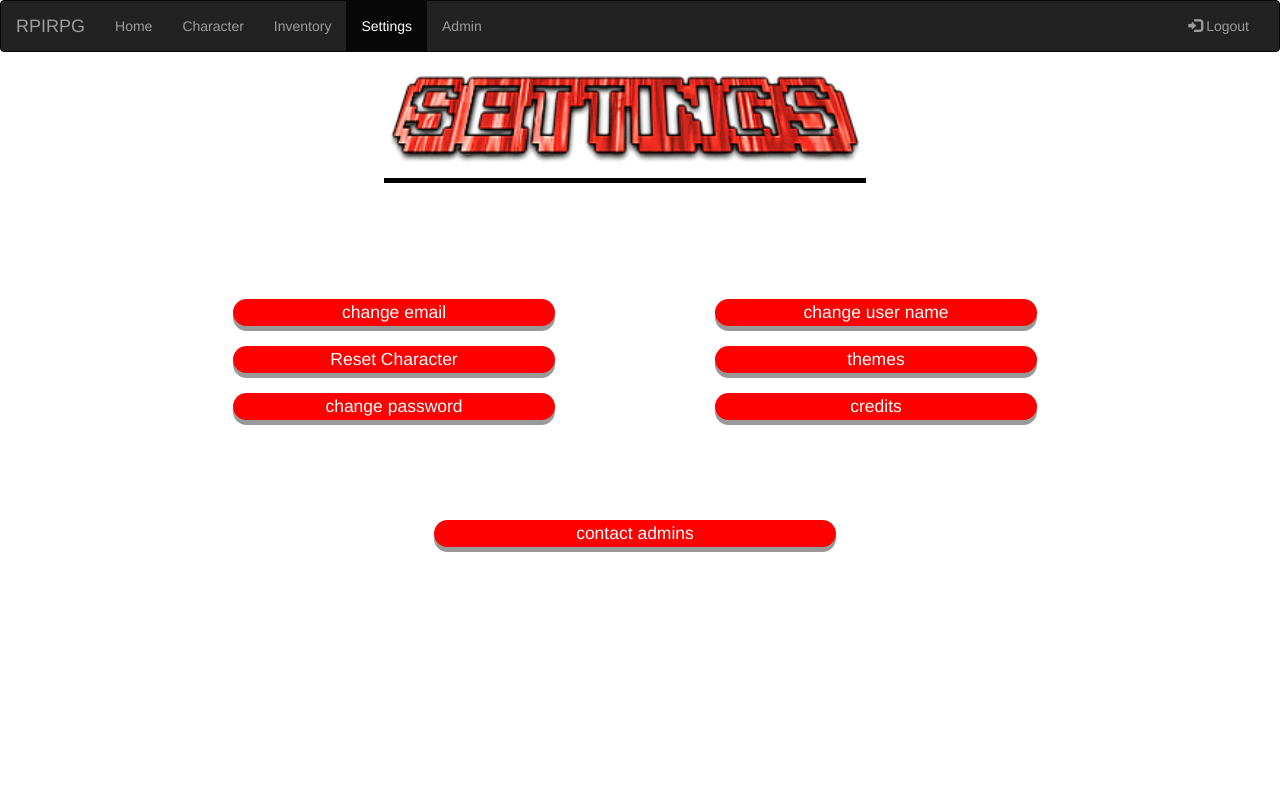
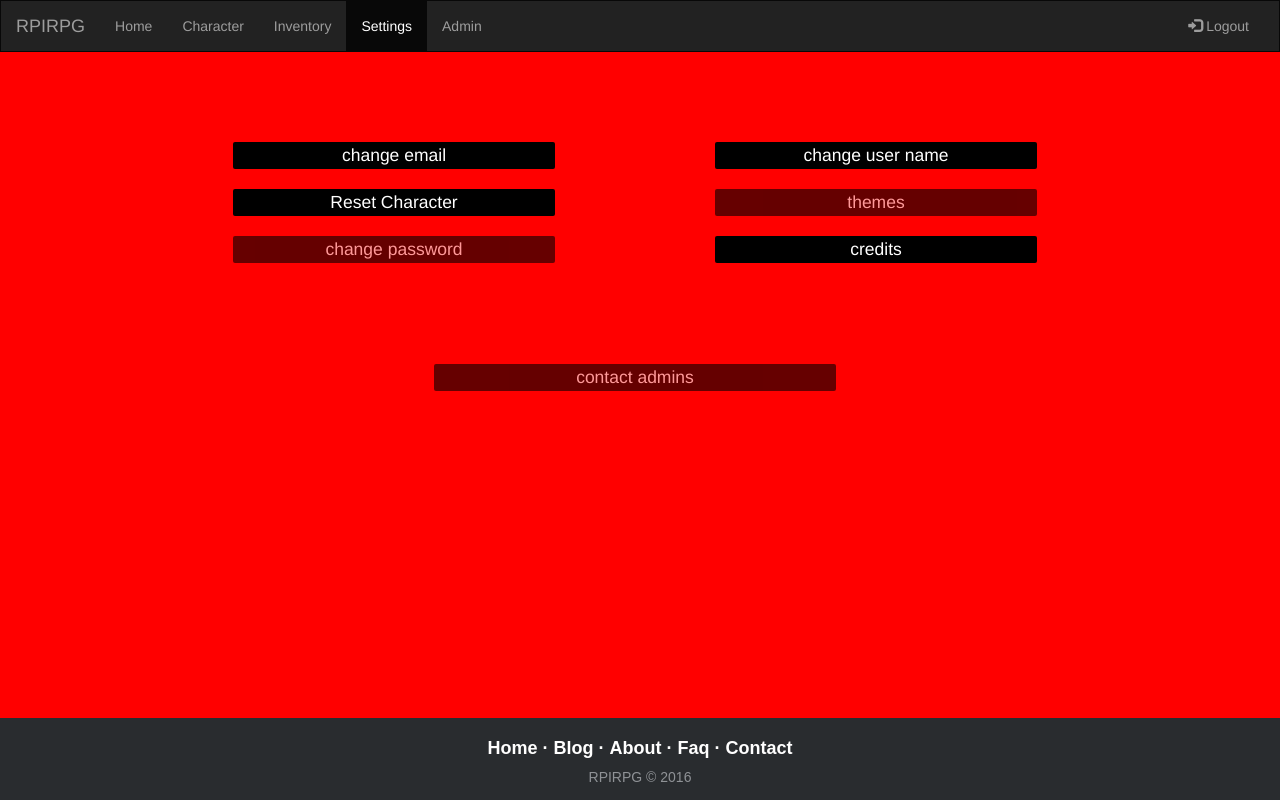
Before and after one commit to iveyd/Websys-Group2-Projects, a PHP site: page /settings.html in a window 1280 px wide. Run offline with PHP 8.4, Linux system fonts and the light colour scheme.

Commit message:
added functionality to credits button and disabled the themes, contact admins, and change password buttons

```diff
--- a/resources/javascript/settings.js
+++ b/resources/javascript/settings.js
@@ -7,6 +7,16 @@ $(document).ready(function(){
  });
  $("#pass_popup").click(function(){
   passshow();
+ });
+ $("#credit_popup").click(function(){
+  creditshow();
+ });
+
+ $("#cancel_credit").click(function(){
+  credithide();
+ });
+ $("#close_credit").click(function(){
+  credithide();
  });
 
  $("#cancel_email").click(function(){
@@ -68,3 +78,15 @@ function passhide()
  $("#pass_box").fadeToggle();
  $("#pass_box").css({"visibility":"hidden","display":"none"});
 }
+
+function creditshow()
+{
+ $("#credit_box").fadeToggle();
+ $("#credit_box").css({"visibility":"visible","display":"block"});
+}
+
+function credithide()
+{
+ $("#credit_box").fadeToggle();
+ $("#credit_box").css({"visibility":"hidden","display":"none"});
+}
--- a/resources/stylesheets/settings.css
+++ b/resources/stylesheets/settings.css
@@ -1,7 +1,11 @@
-img {
+body {
+  background-color: #ff0000;
+}
+
+/*img {
 	width: 60%;
 	margin: 0 auto 25px auto;
-}
+}*/
 
 #title {
 	width: 60%;
@@ -28,9 +32,98 @@ img {
   height: 100%;
 }
 
+/* Set black background color, white text and some padding */
+footer {
+  background-color: #555;
+  color: white;
+  padding: 15px;
+}
+
+/* On small screens, set height to 'auto' for sidenav and grid */
+@media screen and (max-width: 767px) {
+  .sidenav {
+    height: auto;
+    padding: 15px;
+  }
+  .row.content {height:auto;}
+}
+
+.footer-basic-centered{
+  background-color: #292c2f;
+  box-shadow: 0 1px 1px 0 rgba(0, 0, 0, 0.12);
+  box-sizing: border-box;
+  width: 100%;
+  text-align: center;
+  font: normal 18px sans-serif;
+
+  padding: 15px;
+  margin-top: 80px;
+}
+
+footer {
+  background-color: #555;
+  color: white;
+  padding: 15px;
+  position: absolute;
+  bottom: 0;
+  width: 100%;
+}
+
+/*.footer-basic-centered .footer-company-motto{
+  color:  #8d9093;
+  font-size: 24px;
+  margin: 0;
+}*/
+
+.footer-basic-centered .footer-company-name{
+  color:  #8f9296;
+  font-size: 14px;
+  margin: 0;
+}
+
+.footer-basic-centered .footer-links{
+  list-style: none;
+  font-weight: bold;
+  color:  #ffffff;
+  padding: 5px 0 10px;
+  margin: 0;
+}
+
+.footer-basic-centered .footer-links a{
+  display:inline-block;
+  text-decoration: none;
+  color: inherit;
+}
+
+/* If you don't want the footer to be responsive, remove these media queries */
+
+@media (max-width: 600px) {
+
+  .footer-basic-centered{
+    padding: 35px;
+  }
+
+  .footer-basic-centered .footer-company-motto{
+    font-size: 18px;
+  }
+
+  .footer-basic-centered .footer-company-name{
+    font-size: 12px;
+  }
+
+  .footer-basic-centered .footer-links{
+    font-size: 14px;
+    padding: 25px 0 20px;
+  }
+
+  .footer-basic-centered .footer-links a{
+    line-height: 1.8;
+  }
+}
+
 .button {
-	background-color: #FF0000;
-	border-radius: 15px;
+	background-color: black;
+	border-radius: 2px;
 	outline: none;
 	width: 100%;
 	border: none;
@@ -39,42 +132,38 @@ img {
 	font-size: 125%;
 	margin: 10px;
 	cursor: pointer;
-	box-shadow: 0 5px #999;
 }
 
 .button:hover {
-    background-color: #3e8e41; /* Green */
-    color: white;
+    background-color: white;
+    color: black;
 }
 
 .button:active {
-  background-color: #3e8e41;
-  box-shadow: 0 2px #666;
+  background-color: white;
   transform: translateY(4px);
 }
 
 .button_popup {
-	background-color: #FF0000;
-	border-radius: 15px;
+	background-color: black;
+	border-radius: 2px;
 	outline: none;
-	width: 55%;
+	width: 60%;
 	border: none;
 	color: white;
 	text-align: center;
 	font-size: 125%;
 	margin: 10px;
 	cursor: pointer;
-	box-shadow: 0 5px #999;
 }
 
 .button_popup:hover {
-    background-color: #3e8e41; /* Green */
-    color: white;
+    background-color: red;
+    color: black;
 }
 
 .button_popup:active {
-  background-color: #3e8e41;
-  box-shadow: 0 2px #666;
+  background-color: red;
   transform: translateY(4px);
 }
 
@@ -84,8 +173,7 @@ img {
 
 input[type=text], select {
 	margin: 4px;
-	border-radius: 4px;
-	color: red;
+	color: black;
 	font-size: 125%;
 }
 
@@ -123,21 +211,7 @@ input[type=text], select {
 	background-color: ;
 }
 
-/* Set black background color, white text and some padding */
-footer {
-  background-color: #555;
-  color: white;
-  padding: 15px;
-}
 
-/* On small screens, set height to 'auto' for sidenav and grid */
-@media screen and (max-width: 767px) {
-  .sidenav {
-    height: auto;
-    padding: 15px;
-  }
-  .row.content {height:auto;}
-}
 
 
 
@@ -152,13 +226,13 @@ footer {
  visibility:hidden;
  display:none;
  width:30%;
- background-color:#BDBDBD;
+ background-color:white;
  position:fixed;
  left:35%;
  top:30%;
- border-radius:10px;
- border:2px solid grey;
- box-shadow:0px 0px 10px 0px grey;
+ border-radius:2px;
+ /*border:2px solid black;*/
+ /*box-shadow:0px 0px 10px 0px grey;*/
  font-family:helvetica;
 }
 .popup .cancel_button /*#email_alert*/
@@ -167,14 +241,14 @@ footer {
  margin-top:4px;
  margin-bottom:4px;
  margin-right:5px;
- background-color:grey;
+ background-color:black;
  border:none;
  color:white;
  padding:5px;
- border-radius:1000px;
+ border-radius:2px;
  width:25px;
- border:1px solid #424242;
- box-shadow:0px 0px 10px 0px grey;
+ /*border:1px solid black;*/
+ /*box-shadow:0px 0px 10px 0px grey;*/
  cursor:pointer;
 }
 
@@ -186,10 +260,45 @@ footer {
  height:30px;
  line-height:30px;
  font-size:16px;
- background-color:grey;
+ background-color:black;
  color:white;
  border:none;
  margin-bottom:10px;
  border-radius:2px;
  cursor:pointer;
 }
+
+.close_button:hover {
+    background-color: red;
+    color: black;
+}
+
+.close_button:active {
+  background-color: red;
+  transform: translateY(4px);
+}
+
+.cancel_button:hover {
+    background-color: red;
+    color: black;
+}
+
+.cancel_button:active {
+  background-color: red;
+  transform: translateY(4px);
+}
+
+.disabled {
+	background-color: black;
+	border-radius: 2px;
+	outline: none;
+	width: 100%;
+	border: none;
+	color: white;
+	text-align: center;
+	font-size: 125%;
+	margin: 10px;
+	cursor: pointer;
+    opacity: 0.6 !important;
+    cursor: not-allowed !important;
+}
--- a/settings.html
+++ b/settings.html
@@ -5,10 +5,12 @@
   <meta charset="utf-8">
   <meta name="viewport" content="width=device-width, initial-scale=1">
   <title>Settings</title>
-  <link rel="stylesheet" href="resources/stylesheets/settings.css">
+
   <script src="https://ajax.googleapis.com/ajax/libs/jquery/1.12.4/jquery.min.js"></script>
   <script type="text/javascript" src="../resources/javascript/settings.js"></script>
   <link rel="stylesheet" href="https://maxcdn.bootstrapcdn.com/bootstrap/3.3.7/css/bootstrap.min.css">
+
+  <link rel="stylesheet" href="resources/stylesheets/settings.css">
 </head>
 
 <body>
@@ -41,7 +43,7 @@
     <div class="col-sm-2 sidenav">
     </div>
     <div id="settings" class="col-md-8 text-center">
-      <img id="title" src="resources/images/Settings.png" alt="settings">
+      <!-- <img id="title" src="resources/images/Settings.png" alt="settings"> -->
         <div class="form-inline">
             <section>
               <section class="col-1">
@@ -60,7 +62,7 @@
                   <input name="charreset" type="submit" class="button" value="Reset Character">
                 </form>
 
-                <button class="button" id="pass_popup">change password</button>
+                <button class="disabled" id="pass_popup">change password</button>
                 <div id="pass_box" class="popup">
                   <input type="button" id="cancel_pass" class="cancel_button" value="X">
                   <form action="../resources/php/settings.php" class="form_popup" method="POST">
@@ -84,12 +86,18 @@
                   <input type="button" id="close_user" class="close_button" value="Cancel">
                 </div>
 
-                <button class="button">themes</button>
-                <button class="button">credits</button>
+                <button  class="disabled">themes</button>
+
+                <button class="button" id="credit_popup">credits</button>
+                <div id="credit_box" class="popup">
+                  <input type="button" id="cancel_credit" class="cancel_button" value="X">
+                  <p>Joe, David, Chris, Connor, Ashad</p>
+                  <input type="button" id="close_credit" class="close_button" value="Cancel">
+                </div>
 
               </section>
               <section class="col-3">
-                <button class="button">contact admins</button>
+                <button  class="disabled">contact admins</button>
               </section>
             </section>
           </div>
@@ -99,6 +107,26 @@
     </div>
 </div>
 
+<footer class="footer-basic-centered">
+
+   <!--    <p class="footer-company-motto">Enjoying the game? Check out more stuff below</p> -->
+
+      <p class="footer-links">
+        <a href="#">Home</a>
+        ·
+        <a href="#">Blog</a>
+        ·
+        <a href="#">About</a>
+        ·
+        <a href="faq.html">Faq</a>
+        ·
+        <a href="#">Contact</a>
+      </p>
+
+      <p class="footer-company-name">RPIRPG &copy; 2016</p>
+
+</footer>
+
   <script src="https://ajax.googleapis.com/ajax/libs/jquery/1.12.4/jquery.min.js"></script>
   <script src="https://maxcdn.bootstrapcdn.com/bootstrap/3.3.7/js/bootstrap.min.js"></script>
   <script src="#" type="text/javascript" charset="utf-8" async defer></script>
```
